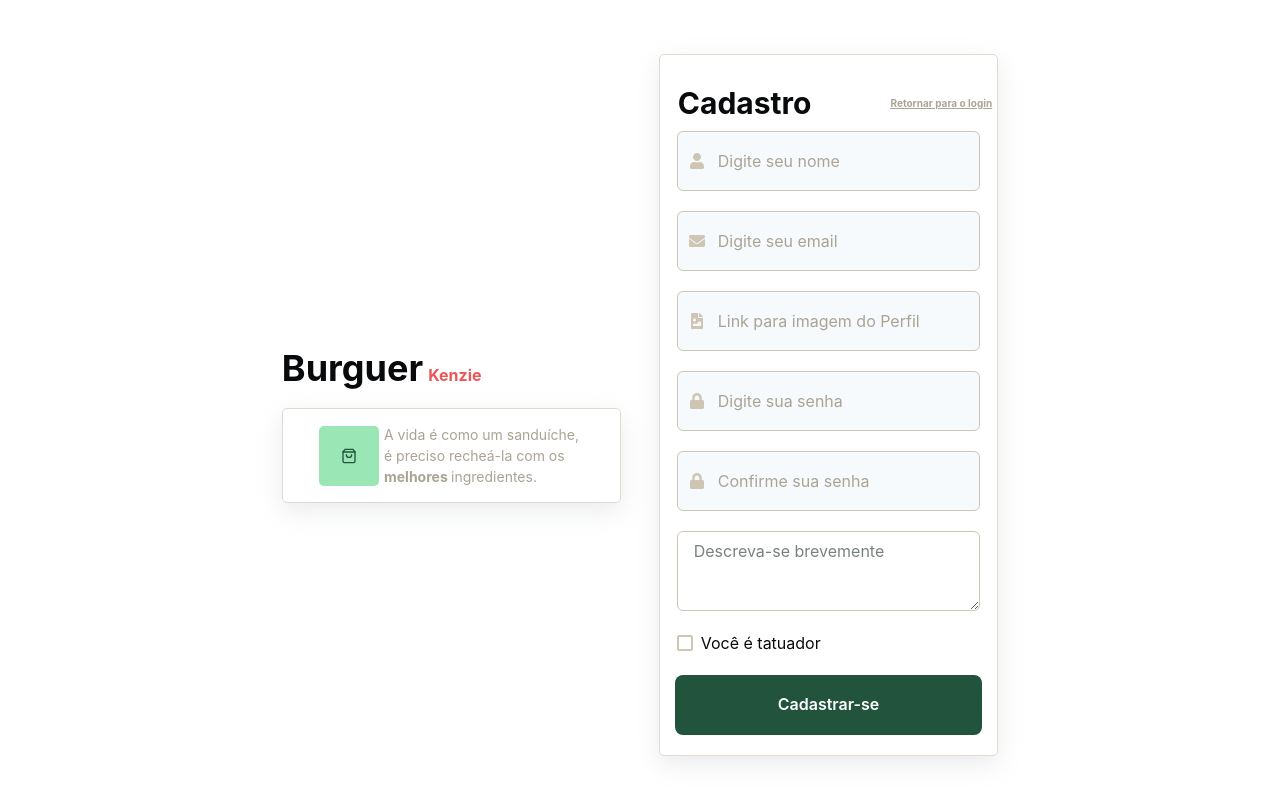
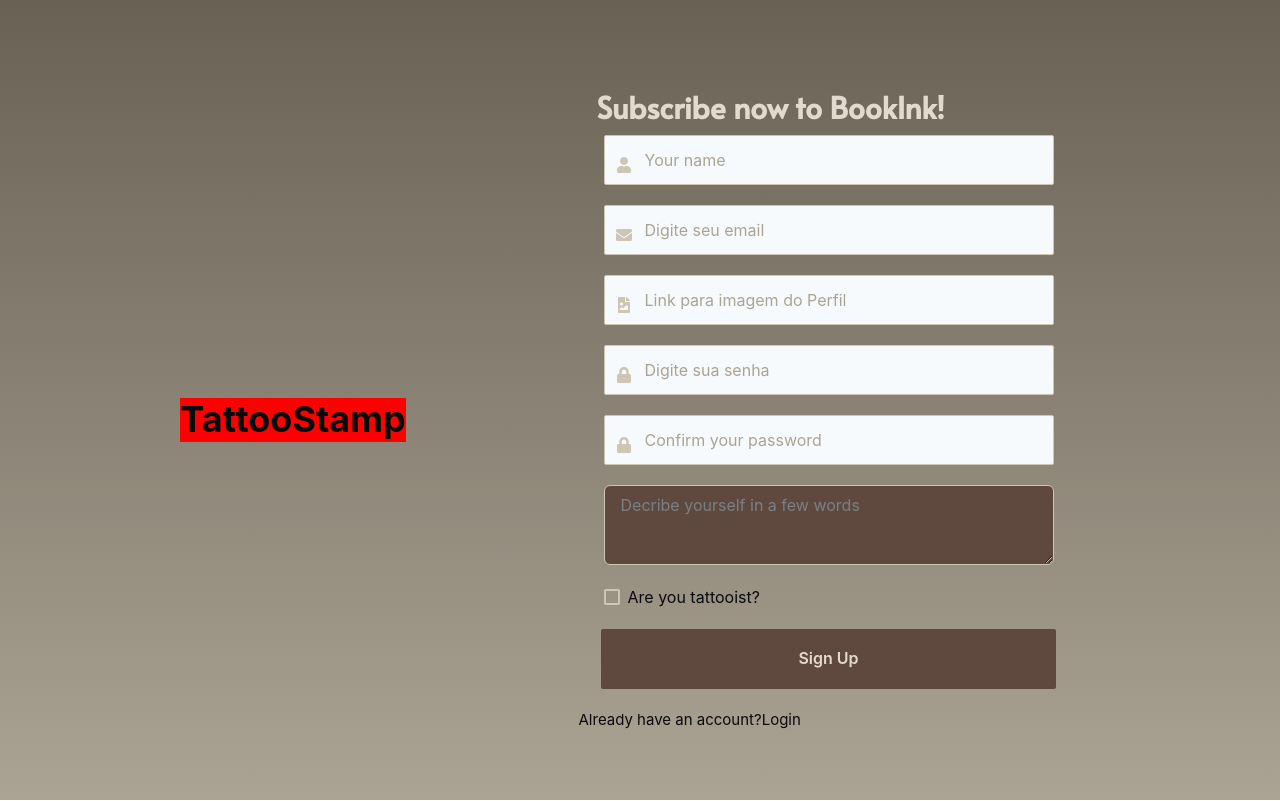
Before and after one commit to btrzdev/capstone-book-ink, a React (Create React App) app: page /register in a window 1280 px wide. Built offline with nearby package versions, Linux system fonts and the light colour scheme; a web font is replaced by a local one.

Commit message:
style: fix sign up form

```diff
--- a/src/components/Input/index.tsx
+++ b/src/components/Input/index.tsx
@@ -37,7 +37,7 @@ const inputVariation: inputVariationOptions = {
   error: "feedback.negative",
   default: "gray.200",
   focus: "orange.800",
-  filled: "green.500",
+  filled: "gray.500",
 };
 
 const InputBase: ForwardRefRenderFunction<HTMLInputElement, InputProps> = (
@@ -86,13 +86,14 @@ const InputBase: ForwardRefRenderFunction<HTMLInputElement, InputProps> = (
           color={inputVariation[variation]}
           bg="gray.50"
           variant="outline"
+          borderRadius="2px"
           _hover={{ bgColor: "gray.100" }}
           _placeholder={{ color: "gray.300" }}
           _focus={{
             bg: "gray.100",
           }}
           size="md"
-          h="60px"
+          h="50px"
           ref={ref}
           {...rest}
         />
--- a/src/pages/Register/RegisterForm.tsx
+++ b/src/pages/Register/RegisterForm.tsx
@@ -28,6 +28,7 @@ import {
 import { useAuth } from "../../contexts/Auth.Context";
 import { useHistory } from "react-router-dom";
 import { Link } from "react-router-dom";
+import { theme } from "../../style/theme";
 
 interface LoginFormProps {
   handleSignUp: () => void;
@@ -46,35 +47,32 @@ export const RegisterForm = ({
   const history = useHistory();
 
   return (
-    <VStack w="100vw" maxW="377px" m="0" display="flex">
+    <VStack w="100vw" maxW="500px" m={10} display="flex">
       <Flex
         onSubmit={handleSignUp}
         as="form"
-        w="90%"
+        w="100%"
         m="20px 0px 10px 0"
         flexDir="column"
-        border="1px"
         borderColor="gray.100"
         borderRadius="5px"
-        boxShadow=" rgba(149, 157, 165, 0.2) 0px 8px 24px;"
       >
         <Heading
           display="flex"
+          color="gray.100"
+          fontFamily="Alata"
           justifyContent="space-between"
           alignItems="center"
           size="lg"
           m="30px 0px 0px 18px"
         >
           {" "}
-          Cadastro
-          <Box mr="5px" fontSize="10px" textDecor="underline" color="gray.300">
-            <Link to="/login">Retornar para o login</Link>
-          </Box>
+          Subscribe now to BookInk!
         </Heading>
         <VStack m="10px 0px 20px 0px" spacing="5">
           <Flex w="90%">
             <Input
-              placeholder="Digite seu nome"
+              placeholder="Your name"
               type="text"
               error={errors.name}
               icon={FaUser}
@@ -112,7 +110,7 @@ export const RegisterForm = ({
           <Flex w="90%">
             <Input
               type="password"
-              placeholder="Confirme sua senha"
+              placeholder="Confirm your password"
               error={errors.confirm_password}
               icon={FaLock}
               {...register("confirm_password")}
@@ -122,7 +120,8 @@ export const RegisterForm = ({
             <Textarea
               type="text"
               maxLength={100}
-              placeholder="Descreva-se brevemente"
+              bgColor="orange.700"
+              placeholder="Decribe yourself in a few words"
               // error={errors.img}
               // icon={FaBook}
               {...register("bio")}
@@ -131,23 +130,27 @@ export const RegisterForm = ({
 
           <Flex w="90%">
             <Checkbox error={errors.isTattoists} {...register("isTattooists")}>
-              Você é tatuador
+              Are you tattooist?
             </Checkbox>
           </Flex>
           <Button
             isLoading={loading}
-            bg="green.800"
+            bg="orange.700"
             w="91%"
-            color="white"
+            color="gray.100"
             h="60px"
-            borderRadius="8px"
+            borderRadius="2px"
             _hover={{
               filter: "brightness(80%)",
             }}
             type="submit"
           >
-            Cadastrar-se
+            Sign Up
           </Button>
+          <Flex m="5px" w="100%" fontSize="15px" color="gray.800">
+            <Text>Already have an account? </Text>
+            <Link to="/login">Login</Link>
+          </Flex>
         </VStack>
       </Flex>
     </VStack>
--- a/src/pages/Register/RegisterHeader.tsx
+++ b/src/pages/Register/RegisterHeader.tsx
@@ -5,47 +5,11 @@ export const RegisterHeader = () => {
   return (
     <VStack w="100vw" maxW="377px" m="0" display="flex">
       <Flex w="90%" m="50px 0px 10px 0">
-        <Flex fontSize={["2xl"]} alignItems="flex-end">
+        <Flex bgColor="red" fontSize={["2xl"]} alignItems="flex-end">
           <Heading display="flex" alignItems="flex-end">
-            Burguer
-          </Heading>
-          <Heading
-            h="100%"
-            m="0px 0px 5px 5px"
-            color="#EB5757"
-            fontSize={["md"]}
-            fontWeight="700"
-            display="flex"
-            alignItems="flex-end"
-          >
-            Kenzie
+            TattooStamp
           </Heading>
         </Flex>
-      </Flex>
-      <Flex
-        border="1px"
-        borderColor="gray.100"
-        borderRadius="5px"
-        w="90%"
-        h="95px"
-        alignItems="center"
-        justifyContent="center"
-        boxShadow=" rgba(149, 157, 165, 0.2) 0px 8px 24px"
-      >
-        <Center
-          bg="green.200"
-          color="green.800"
-          w="60px"
-          h="60px"
-          borderRadius="5px"
-        >
-          <FiShoppingBag />
-        </Center>
-        <Text fontSize="14px" w="200px" color="gray.300" ml="5px">
-          A vida é como um sanduíche, é preciso recheá-la com os{" "}
-          <strong>melhores </strong>
-          ingredientes.
-        </Text>
       </Flex>
     </VStack>
   );
--- a/src/pages/Register/index.tsx
+++ b/src/pages/Register/index.tsx
@@ -74,7 +74,7 @@ export const Register = () => {
 
   return (
     <Flex
-      bgGradient="white"
+      bgGradient="linear(to-t, #ABA394, #686255)"
       alignItems="center"
       justifyContent="center"
       height={["auto", "auto", "100vh", "100vh"]}
```
